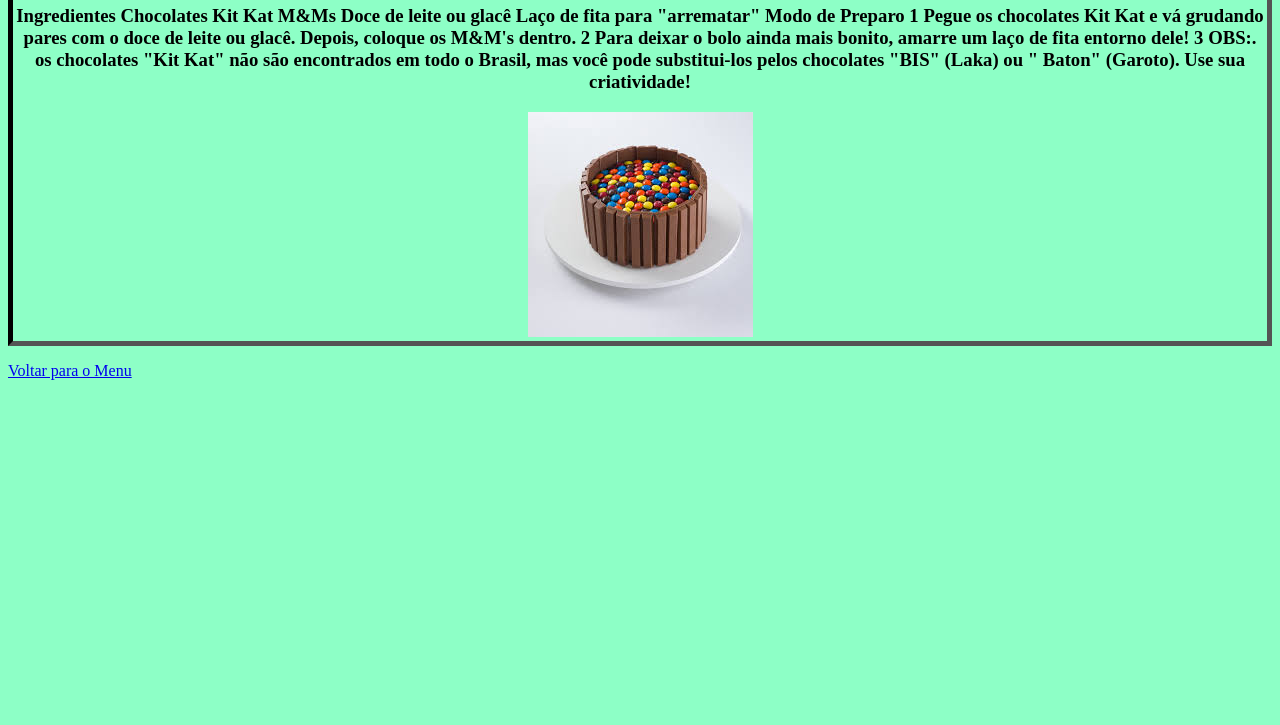
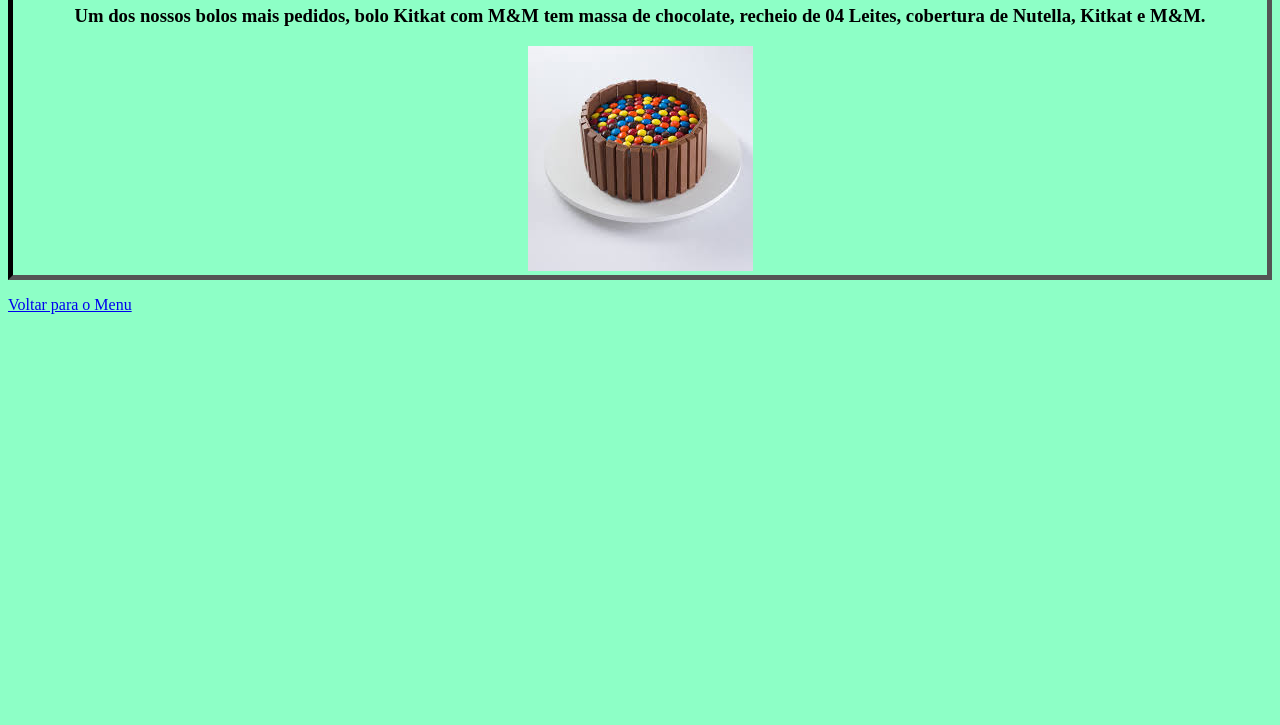
Before and after one commit to anaalves0215/index1.html, a plain HTML site: page index.html in a window 1280 px wide. Shown: the part 75-800 px from the top of the page. Drawn offline with Linux system fonts and the light colour scheme.

Commit message:
Update index.html

```diff
--- a/index.html
+++ b/index.html
@@ -9,20 +9,7 @@
 <body>
     <div class="bolo1">
     <h2>KitKat com M&M</h2>
-            <h3> Ingredientes
-Chocolates Kit Kat
-M&Ms
-Doce de leite ou glacê
-Laço de fita para "arrematar"
-
-Modo de Preparo
-
-1
-Pegue os chocolates Kit Kat e vá grudando pares com o doce de leite ou glacê. Depois, coloque os M&M's dentro.
-2
-Para deixar o bolo ainda mais bonito, amarre um laço de fita entorno dele!
-3
-OBS:. os chocolates "Kit Kat" não são encontrados em todo o Brasil, mas você pode substitui-los pelos chocolates "BIS" (Laka) ou " Baton" (Garoto). Use sua criatividade!
+            <h3> Um dos nossos bolos mais pedidos, bolo Kitkat com M&M tem massa de chocolate, recheio de 04 Leites, cobertura de Nutella, Kitkat e M&M.
 </h3>
     <div class="img1">
     <img src="kitkatcommm.jpg">
```
